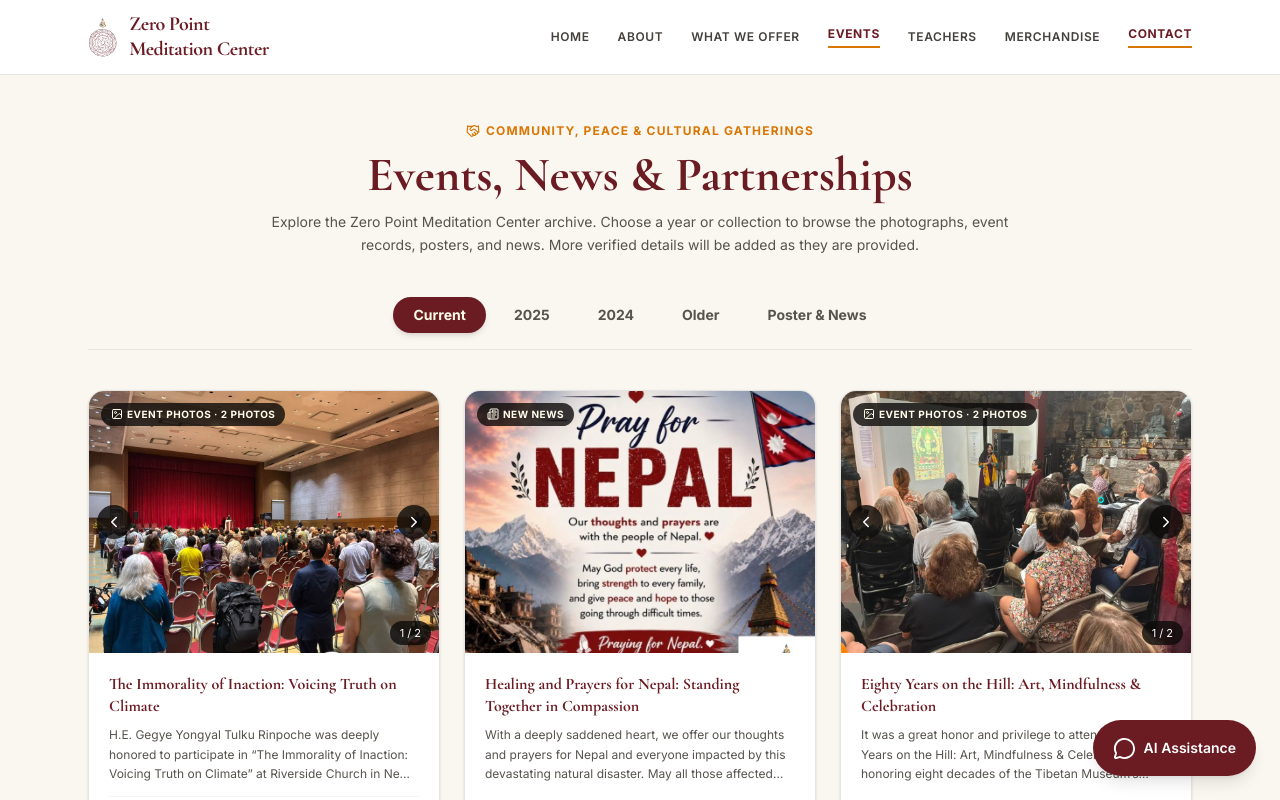
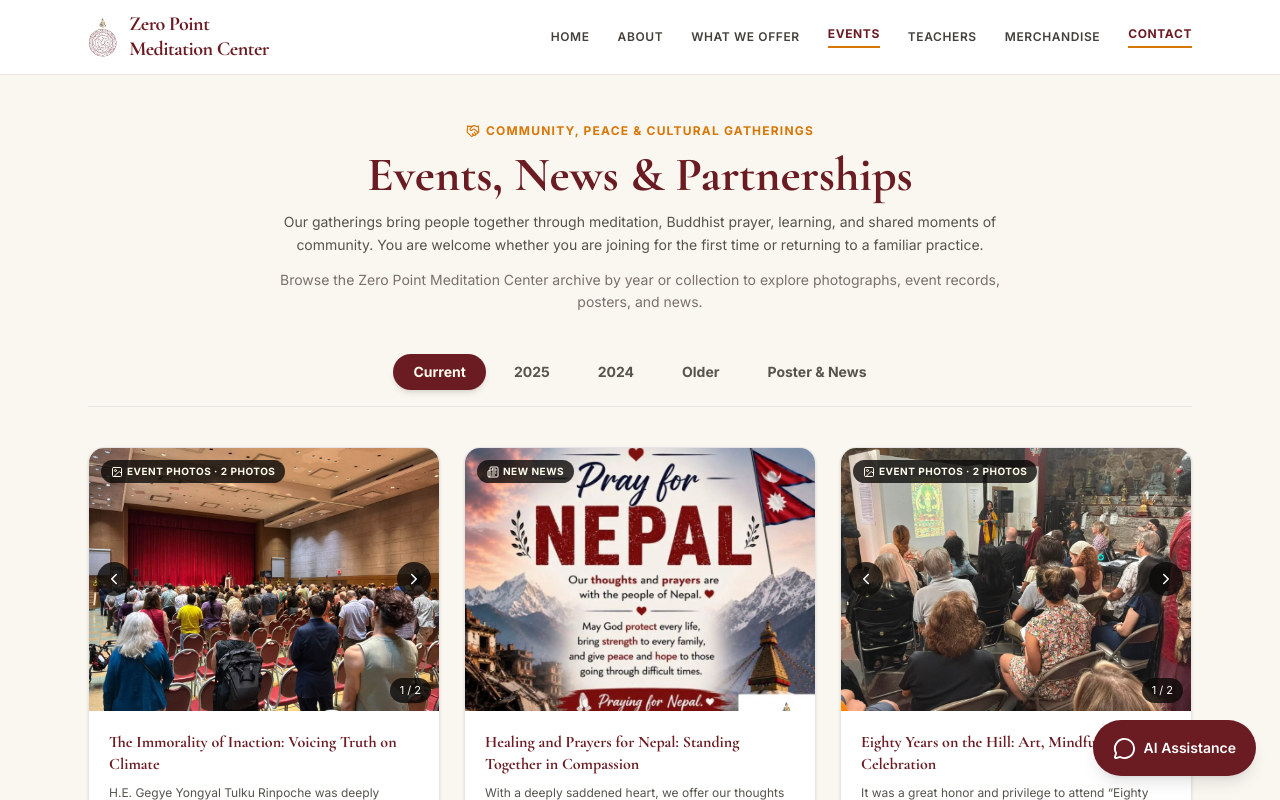
Before and after one commit to sherpaten/Zero-Point-Meditation-Center, a React (Vite) app in the folder zero-point-meditation/: page /events in a window 1280 px wide. Shown: the top 800 px of the page. Built offline with nearby package versions, Linux system fonts and the light colour scheme.

Commit message:
Make ZPMC events introduction more welcoming

```diff
--- a/zero-point-meditation/src/pages/Events.jsx
+++ b/zero-point-meditation/src/pages/Events.jsx
@@ -444,7 +444,10 @@ export default function Events() {
           Events, News & Partnerships
         </h1>
         <p className="text-stone-600 text-sm leading-relaxed">
-          Explore the Zero Point Meditation Center archive. Choose a year or collection to browse the photographs, event records, posters, and news. More verified details will be added as they are provided.
+          Our gatherings bring people together through meditation, Buddhist prayer, learning, and shared moments of community. You are welcome whether you are joining for the first time or returning to a familiar practice.
+        </p>
+        <p className="text-stone-500 text-xs sm:text-sm leading-relaxed">
+          Browse the Zero Point Meditation Center archive by year or collection to explore photographs, event records, posters, and news.
         </p>
       </motion.header>
 
```
